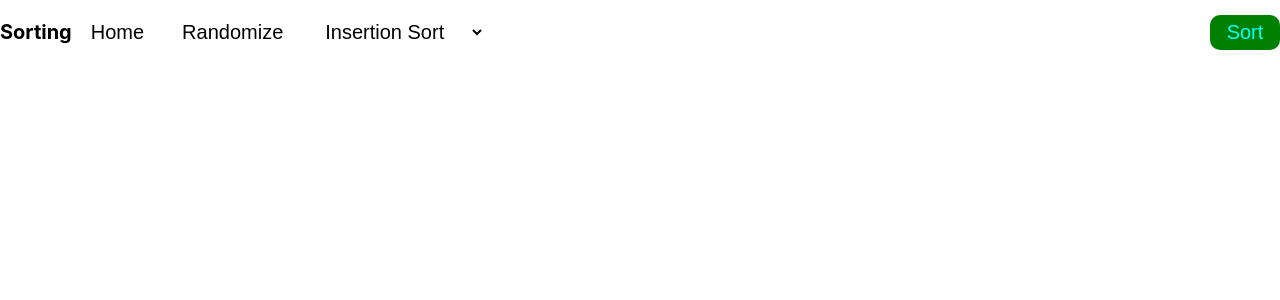
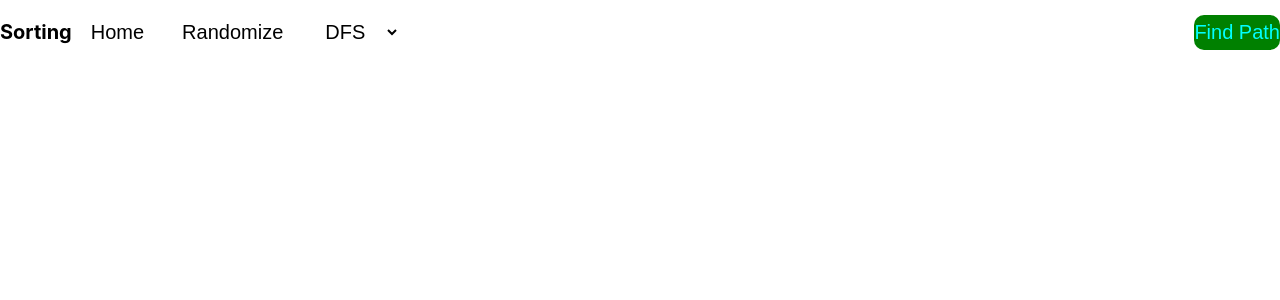
Before and after one commit to AloeVeraCanCode/AlgoManiac, a React (Create React App) app: page /pathfinding in a window 1280 px wide. Shown: the top 300 px of the page. Built offline with nearby package versions, Linux system fonts and the light colour scheme.

Commit message:
Added css for path finding bar

```diff
--- /dev/null
+++ b/src/CSS/PathFinding/PathFindingBar.css
@@ -0,0 +1,38 @@
+.sort-bar{
+    display:flex;
+    align-items: center;
+}
+.inside-sort-bar{
+    display:flex;
+    align-items:center;
+}
+.find-path-button{
+    -webkit-text-fill-color: aqua;
+    text-align: center;
+    vertical-align: middle;
+    height:35px;
+    width: auto;
+    margin-left:auto;
+    background-color:green;
+    border-radius: 10px;
+    padding:0px;
+}
+button {
+    background: unset ;
+    border: unset !important;
+    outline: unset !important;
+    padding:19px;
+}
+select{
+    background: unset !important;
+    border: unset !important;
+    outline: unset !important;
+    padding:19px;
+}
+
+*{
+    font-size: 20px;
+}
+.sort-bar *:hover{
+    cursor:pointer;
+}
--- a/src/Components/PathFinding/PathFindingBar.jsx
+++ b/src/Components/PathFinding/PathFindingBar.jsx
@@ -1,5 +1,5 @@
 import React, { useState } from 'react';
-import '../../CSS/Sorting/SortingBar.css';
+import '../../CSS/PathFinding/PathFindingBar.css';
 export default function (props) {
     const [arr,setArr]=useState([]);
     function disablePointers()
@@ -40,14 +40,12 @@ export default function (props) {
        <div className="inside-sort-bar">
          <a href="/"><button type="submit" href="/">Home</button></a>
          <button href="/" id="random" onClick={setArray}>Randomize</button>
-         <select name="Merge Sort" id="sortingMethods">
-             <option value="">Insertion Sort</option>
-             <option value="">Merge Sort</option>
-             <option value="">Bubble Sort</option>
-             <option value="">Selection Sort</option>
+         <select name="DFS" id="sortingMethods">
+             <option value="">DFS</option>
+             <option value="">BFS</option>
          </select>
        </div>
-       <button className="sort-button"  id='sortBtn' onClick={sort}>Sort</button>
+       <button className="find-path-button"  id='findPathBtn' onClick={sort}>Find Path</button>
      </div>
    );
 }
```
